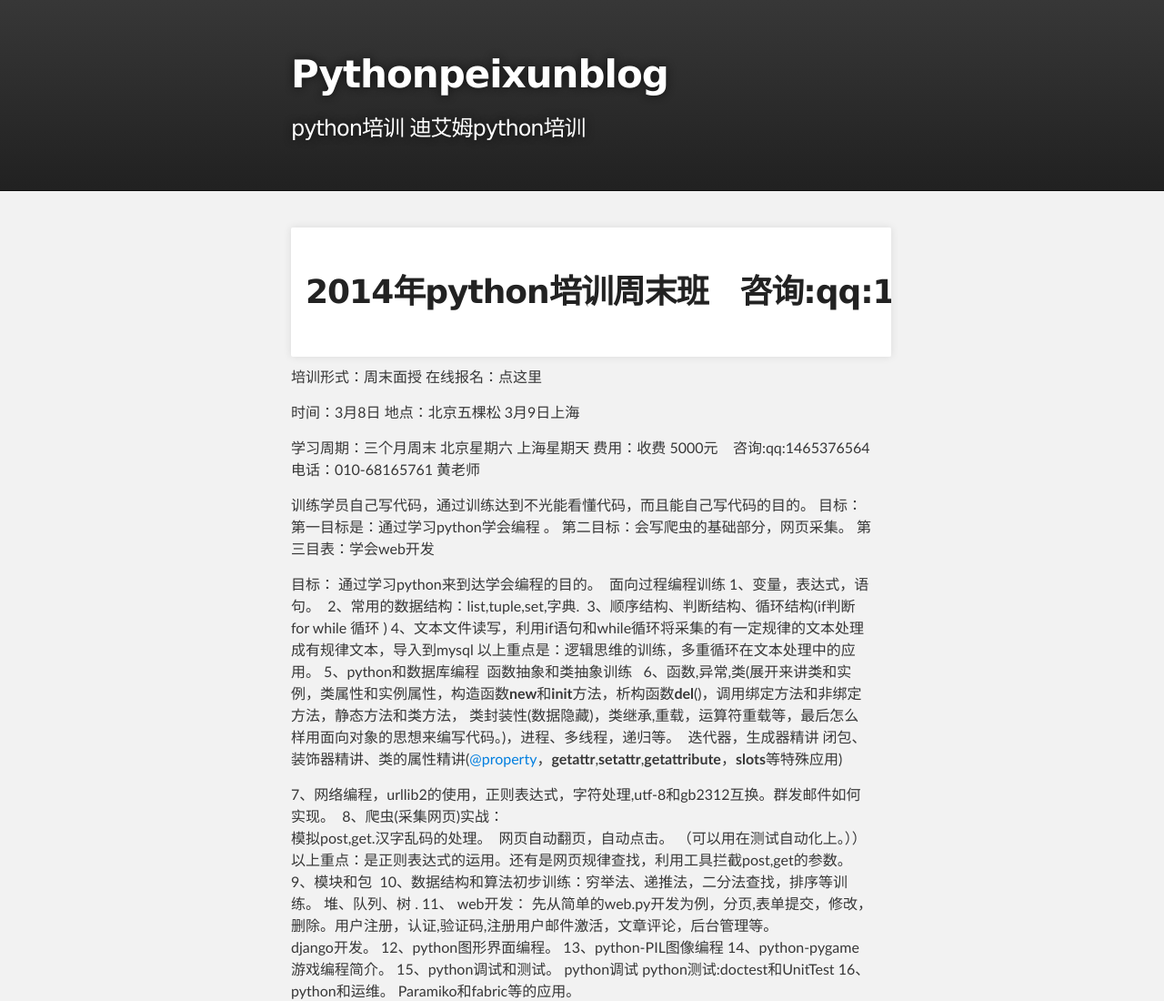
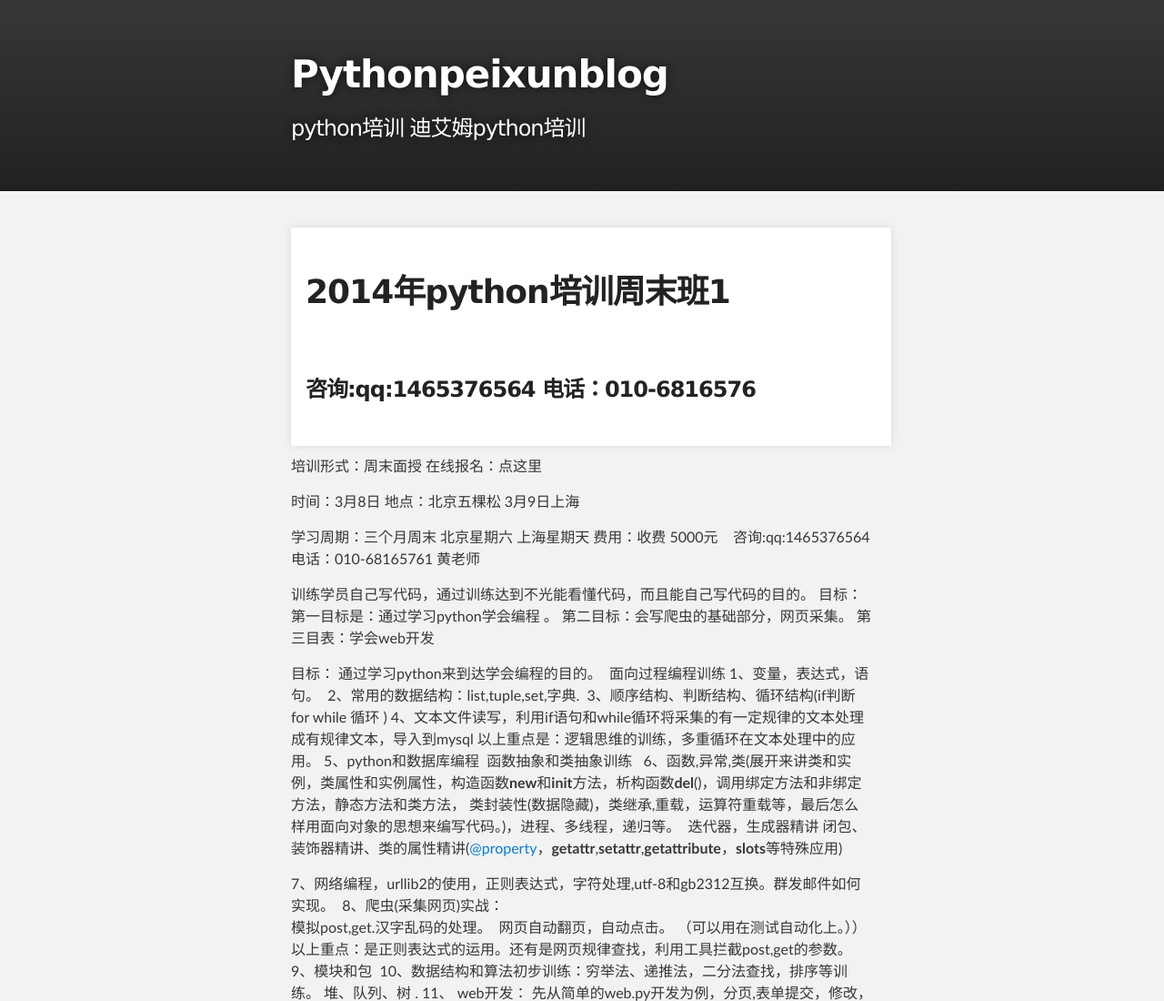
Before and after one commit to keyor/pythonpeixunblog, a plain HTML site: page index.html in a window 1280 px wide. Shown: the top 1100 px of the page at 91% size. Drawn offline with Linux system fonts and the light colour scheme.

Commit message:
Update index.html

```diff
--- a/index.html
+++ b/index.html
@@ -28,7 +28,8 @@
     <!-- MAIN CONTENT -->
     <div id="main_content_wrap" class="outer">
       <section id="main_content" class="inner">
-        <pre><code>                     <h1>2014年python培训周末班   咨询:qq:1465376564 电话：010-68165761</h1>
+        <pre><code>                     <h1>2014年python培训周末班1</h1>
+        <h3>咨询:qq:1465376564 电话：010-6816576</h3>
 </code></pre>
 
 <p>培训形式：周末面授
```
